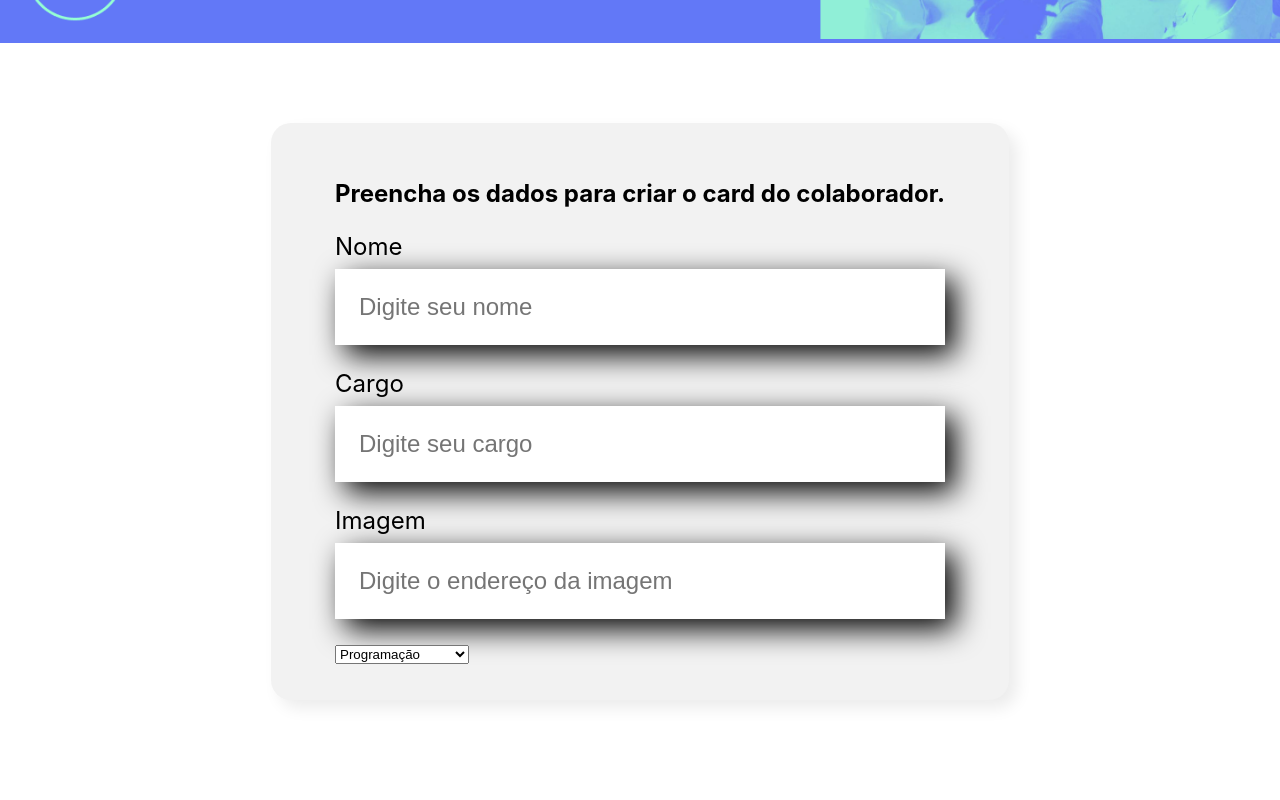
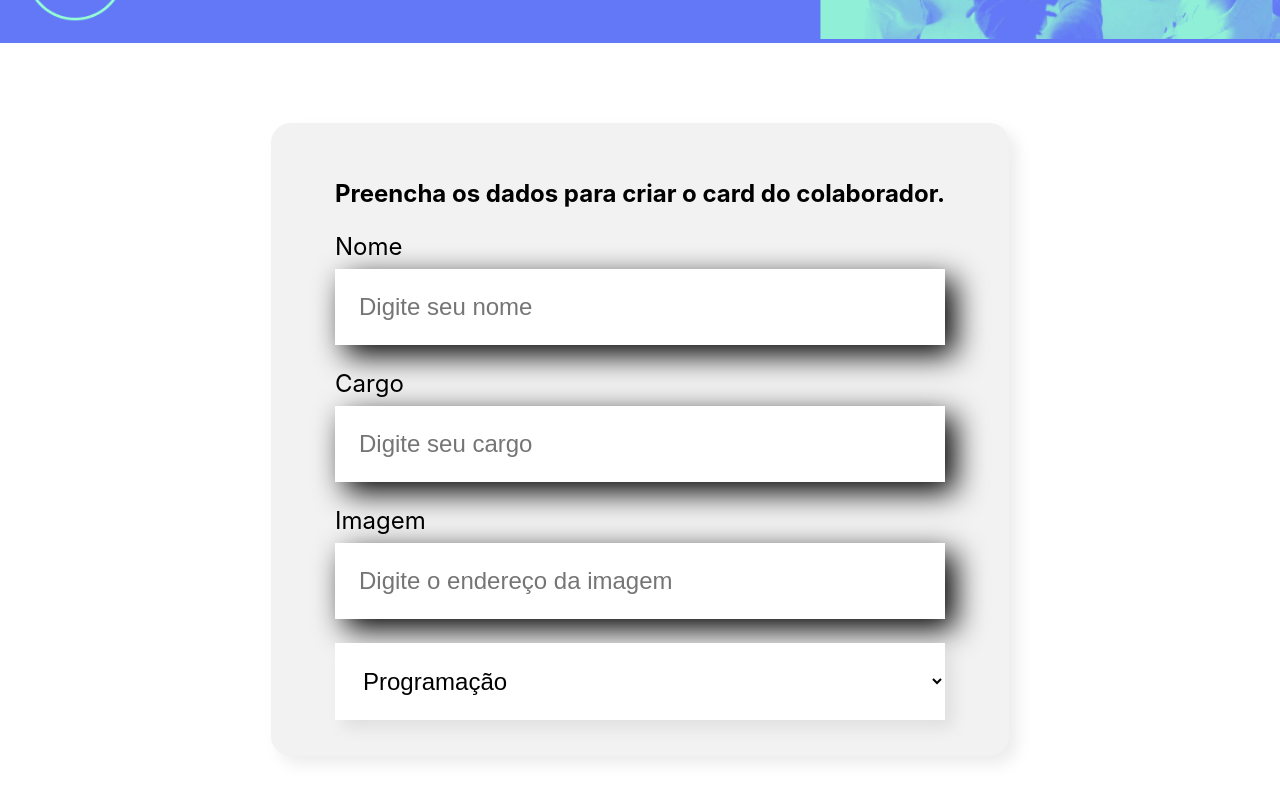
Before and after one commit to raqmarangoni/alura-react-class, a React (Create React App) app: page / in a window 1280 px wide. Shown: the part 455-1255 px from the top of the page. Built offline with nearby package versions, Linux system fonts and the light colour scheme.

Commit message:
feat: DropDownList style

```diff
--- /dev/null
+++ b/src/components/DropDownList/DropDownList.css
@@ -0,0 +1,15 @@
+.drop-down-list select {
+    background-color: #fff;
+    box-shadow: 8px 8px 16px rgba(0, 0 ,0, 0.08);
+    width: 100%;
+    border: none;
+    font-size: 24px;
+    padding: 24px;
+    box-sizing: border-box;
+}
+
+.drop-down-list label{
+    display: block;
+    margin-bottom: 8px;
+    font-size: 24px;
+}
--- a/src/components/DropDownList/index.js
+++ b/src/components/DropDownList/index.js
@@ -1,6 +1,8 @@
+import "./DropDownList.css"
+
 const DropDownList = (props) => {
     return (
-        <div>
+        <div className="drop-down-list">
             <label>{props.label}</label>
             <select>
                 {props.items.map(item => <option key={item}>{item}</option>)}
```
